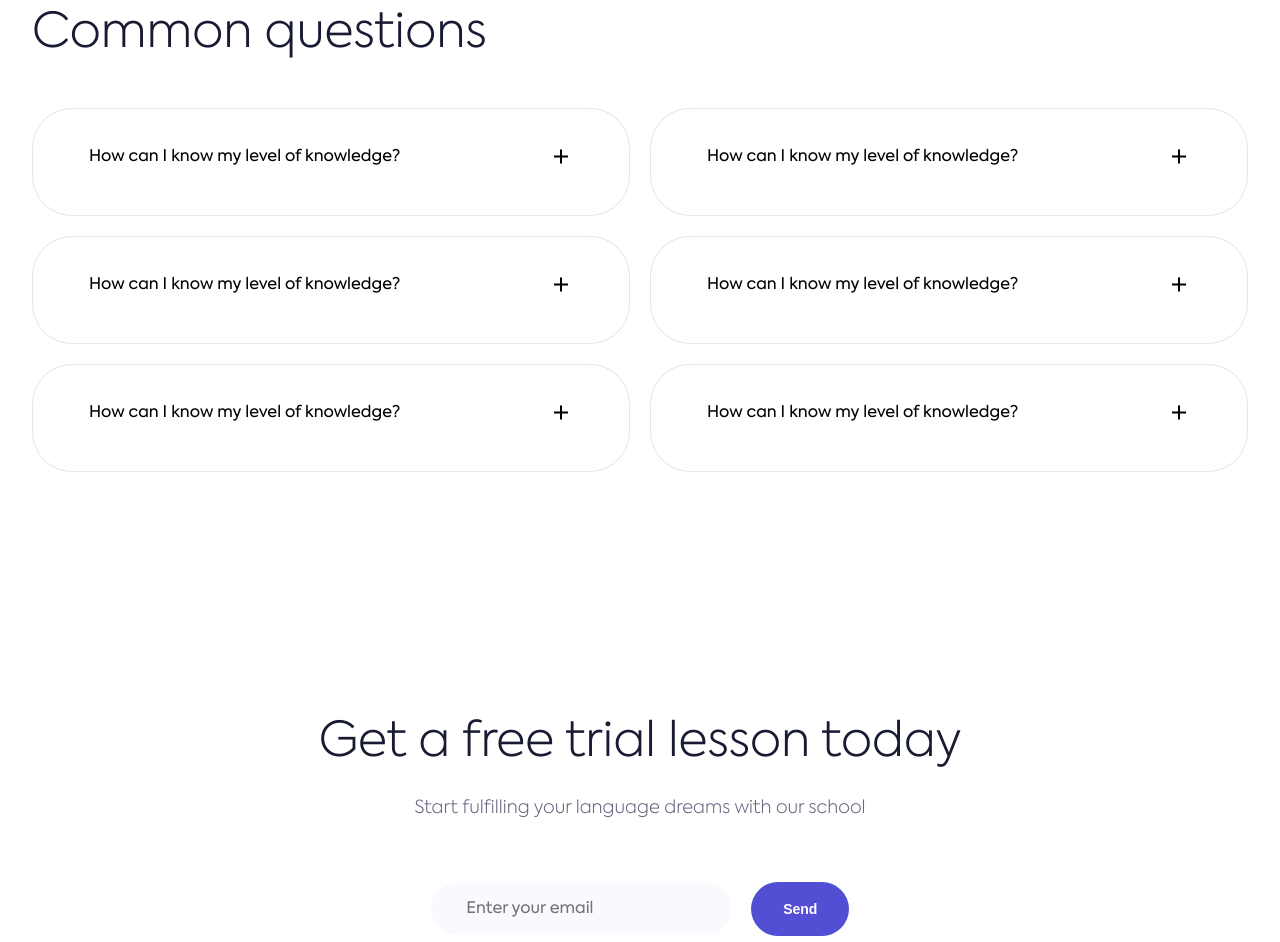
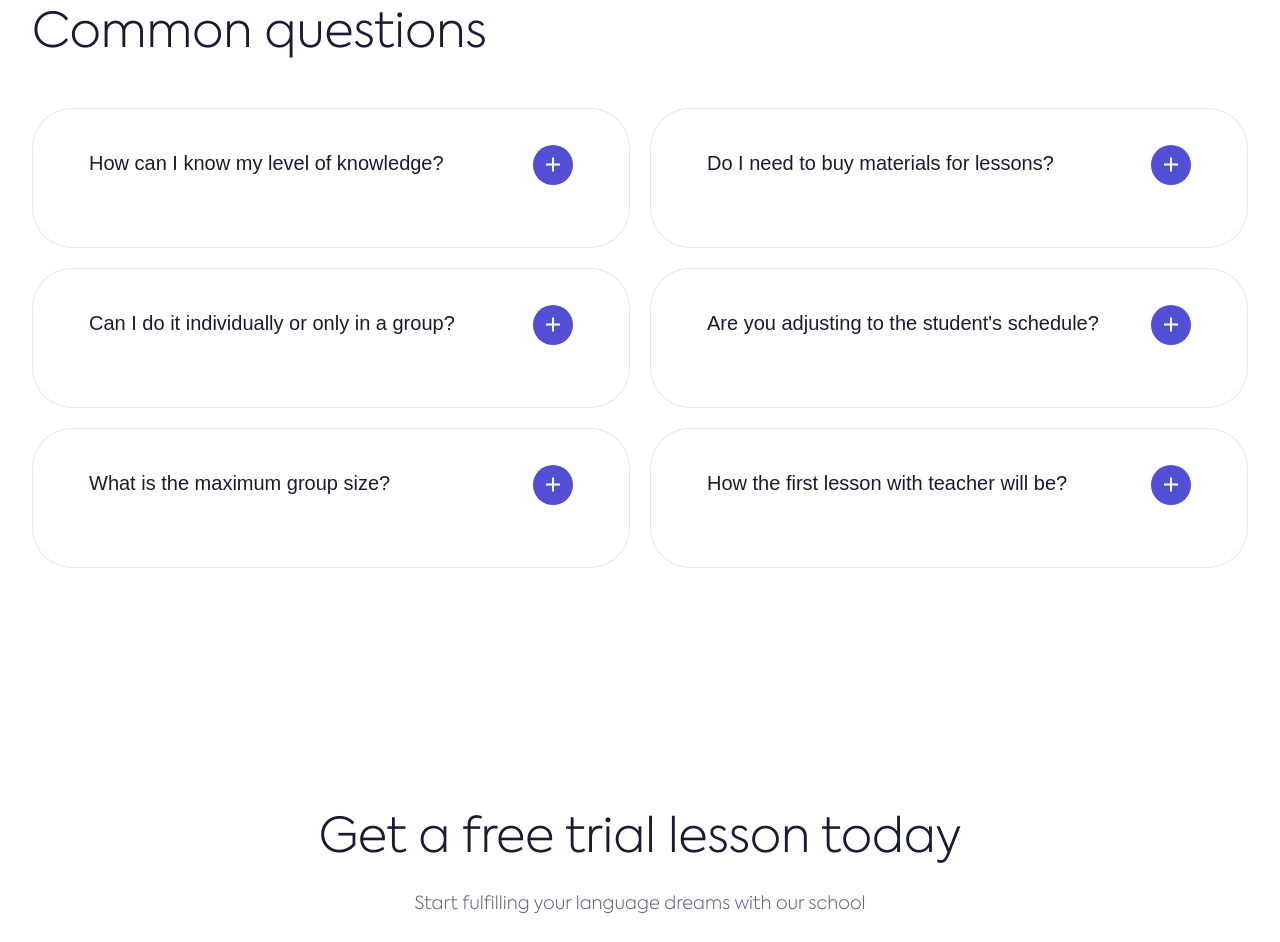
Before and after one commit to Isaeveg/Lingua, a website: page src/html/index.html in a window 1280 px wide. Shown: the part 1760-2702 px from the top of the page. Drawn offline with nearby package versions, Linux system fonts and the light colour scheme; files that its build step writes are made by us from their sources; files whose address does not match are found by name; a web font is replaced by a local one.

Commit message:
fix accordion

```diff
--- a/src/html/section/question.html
+++ b/src/html/section/question.html
@@ -21,7 +21,9 @@
     </div>
     <div class="accordion__item">
       <header class="accordion__header">
-        <h3 class="accordion__title">How can I know my level of knowledge?</h3>
+        <h3 class="accordion__title">
+          Do I need to buy materials for lessons?
+        </h3>
         <i class="bx bx-plus accordion__icon"></i>
       </header>
 
@@ -36,7 +38,9 @@
     </div>
     <div class="accordion__item">
       <header class="accordion__header">
-        <h3 class="accordion__title">How can I know my level of knowledge?</h3>
+        <h3 class="accordion__title">
+          Can I do it individually or only in a group?
+        </h3>
         <i class="bx bx-plus accordion__icon"></i>
       </header>
 
@@ -51,7 +55,9 @@
     </div>
     <div class="accordion__item">
       <header class="accordion__header">
-        <h3 class="accordion__title">How can I know my level of knowledge?</h3>
+        <h3 class="accordion__title">
+          Are you adjusting to the student's schedule?
+        </h3>
         <i class="bx bx-plus accordion__icon"></i>
       </header>
 
@@ -66,7 +72,7 @@
     </div>
     <div class="accordion__item">
       <header class="accordion__header">
-        <h3 class="accordion__title">How can I know my level of knowledge?</h3>
+        <h3 class="accordion__title">What is the maximum group size?</h3>
         <i class="bx bx-plus accordion__icon"></i>
       </header>
 
@@ -81,7 +87,9 @@
     </div>
     <div class="accordion__item">
       <header class="accordion__header">
-        <h3 class="accordion__title">How can I know my level of knowledge?</h3>
+        <h3 class="accordion__title">
+          How the first lesson with teacher will be?
+        </h3>
         <i class="bx bx-plus accordion__icon"></i>
       </header>
 
--- a/src/scss/utils/_accordion.scss
+++ b/src/scss/utils/_accordion.scss
@@ -9,34 +9,45 @@
   grid-template-columns: 1fr 1fr;
   background-color: var(--Background---White);
   gap: 20px;
+
+  @include mobile {
+    grid-template-columns: 1fr;
+  }
 }
 
 .accordion__title {
-  font-size: var(--small-font-size);
-  color: var(--title-color);
-  font-weight: 400;
+  color: var(--Text-Primary);
+  font: var(--Title);
   margin: 0;
-  transition: 0.2s;
-
+  user-select: none;
 }
 
 .accordion__header {
   display: flex;
-  align-items: center;
   justify-content: space-between;
   cursor: pointer;
+  margin-bottom: 16px;
+  gap: 10px;
 }
 
 .accordion__description {
-  padding: 0 1.25rem 1.25rem 3rem;
-  font-size: var(--smaller-font-size);
+  color: var(--Background---White, #fff);
+  font: var(--Body_text_18);
+  margin: 0;
 }
 
 .accordion__icon {
-  font-size: 1.5rem;
+  font-size: 24px;
   height: max-content;
-  color: var(--title-color);
+  color: var(--Background---White);
+  padding: 8px;
+  background-color: var(--Primary-200);
+  border-radius: 50%;
   transition: 0.3s;
+
+  @include tablet {
+    font-size: 16px;
+  }
 }
 
 .accordion__item {
@@ -60,8 +71,13 @@
 /*Rotate icon and add font weight to titles*/
 .accordion-open .accordion__icon {
   transform: rotate(45deg);
+  background-color: var(--Background---White);
+  color: var(--Primary-200);
 }
 
 .accordion-open .accordion__title {
-  font-weight: 600;
+  color: var(--Background---White);
 }
+.accordion-open.accordion__item {
+  background-color: var(--Primary-200);
+}
--- a/src/scss/utils/_vars.scss
+++ b/src/scss/utils/_vars.scss
@@ -25,17 +25,16 @@ $mobile-sm: 390px;
   --Subtitle_1: 700 18px/190% var(--ff);
   --Subtitle_2: 600 16px/150% var(--ff);
   --Caption: 300 12px/200% var(--ff);
-
-
-
+  --Title: 500 20px/180% var(--ff);
 
   --Primary-200: #524fd5;
   --Text-Primary: #181b32;
-  --Outline-dark: #B0B0C0;
+  --Outline-dark: #b0b0c0;
 
   @media screen and (max-width: 992px) {
     --H1: 300 32px/126% var(--ff);
     --Body_text_18: 300 14px/190% var(--ff);
     --H2: 300 24px/130% var(--ff);
+    --Title: 500 14px/180% var(--ff);
   }
 }
```
Also changed, not shown: build/css/main.css, build/index.html, build/section/question.html.
